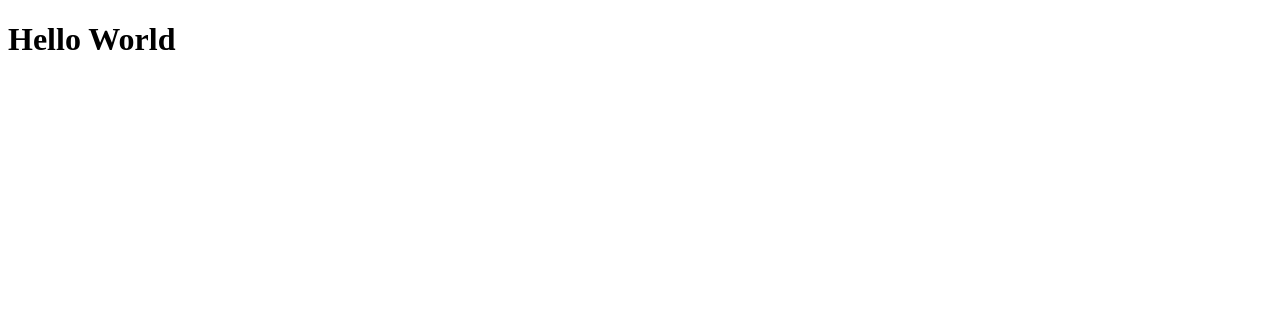
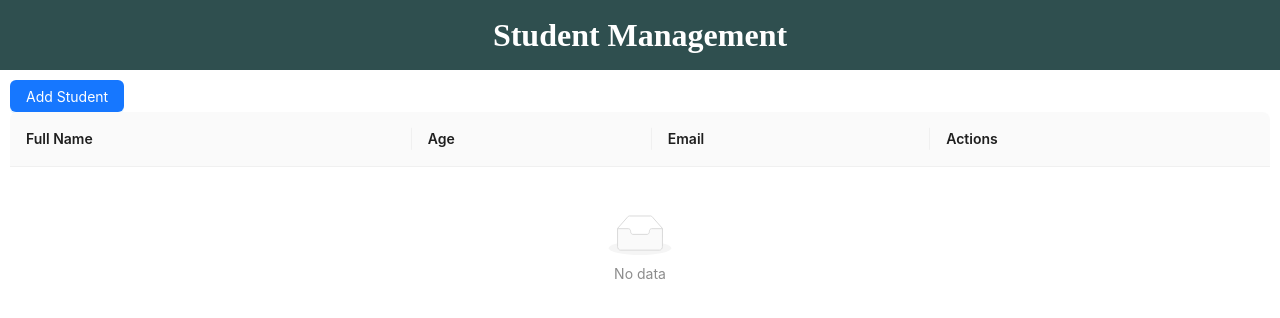
Before and after one commit to AnhSon-DHSPDHDN/fe42-reactjs, a React (Create React App) app: page / in a window 1280 px wide. Shown: the top 318 px of the page. Built offline with nearby package versions, Linux system fonts and the light colour scheme.

Commit message:
student management

```diff
--- a/package.json
+++ b/package.json
@@ -10,10 +10,13 @@
     "@types/node": "^16.18.119",
     "@types/react": "^18.3.12",
     "@types/react-dom": "^18.3.1",
+    "antd": "^5.22.1",
     "react": "^18.3.1",
     "react-dom": "^18.3.1",
     "react-scripts": "5.0.1",
+    "sass": "^1.81.0",
     "typescript": "^4.9.5",
+    "uuid": "^11.0.3",
     "web-vitals": "^2.1.4"
   },
   "scripts": {
--- a/src/App.css
+++ b/src/App.css
@@ -1,3 +1,3 @@
-.container {
-  display: flex;
+body {
+  margin: 0;
 }
--- a/src/App.tsx
+++ b/src/App.tsx
@@ -1,7 +1,20 @@
+import { Spin } from "antd";
+import Header from "./components/Header";
+import "./App.css";
+import StudentManagement from "./components/StudentManagement";
+
 function App() {
   return (
     <div className="App">
-      <h1>Hello World</h1>
+      <Header />
+      <div
+        style={{
+          padding: 10,
+        }}
+        className="management-container"
+      >
+        <StudentManagement />
+      </div>
     </div>
   );
 }
--- /dev/null
+++ b/src/components/Header/index.tsx
@@ -0,0 +1,11 @@
+import "./styles.scss";
+
+const Header = () => {
+  return (
+    <div className="header-container">
+      <h1 className="header-title">Student Management</h1>
+    </div>
+  );
+};
+
+export default Header;
--- /dev/null
+++ b/src/components/Header/styles.scss
@@ -0,0 +1,12 @@
+.header-container {
+  width: 100%;
+  background-color: darkslategrey;
+  height: 70px;
+  line-height: 70px;
+}
+
+.header-title {
+  color: white;
+  text-align: center;
+  margin: 0;
+}
--- /dev/null
+++ b/src/components/StudentManagement/index.tsx
@@ -0,0 +1,192 @@
+import { useEffect, useState } from "react";
+import { Button, Flex, Form, Input, Modal, Row, Table, TableProps } from "antd";
+import { v4 as uuidv4 } from "uuid";
+
+type TStudent = {
+  id: string;
+  name: string;
+  age: number;
+  email: string;
+};
+
+const StudentManagement = () => {
+  const [isModalOpen, setIsModalOpen] = useState(false);
+  const [editStudent, setEditStudent] = useState<TStudent | null>(null);
+  const [students, setStudents] = useState<TStudent[]>(
+    JSON.parse(localStorage.getItem("students") || "[]")
+  );
+
+  const [form] = Form.useForm();
+
+  const syncStudentToLocalStorage = () => {
+    localStorage.setItem("students", JSON.stringify(students));
+  };
+
+  useEffect(() => {
+    syncStudentToLocalStorage();
+  }, [students]);
+
+  const handleOk = () => {
+    form.submit();
+  };
+
+  const handleCancel = () => {
+    setIsModalOpen(false);
+  };
+
+  const columns: TableProps<TStudent>["columns"] = [
+    {
+      title: "Full Name",
+      dataIndex: "name",
+      key: "name",
+    },
+    {
+      title: "Age",
+      dataIndex: "age",
+      key: "age",
+    },
+    {
+      title: "Email",
+      dataIndex: "email",
+      key: "email",
+    },
+    {
+      title: "Actions",
+      key: "actions",
+      render: (_, record: TStudent) => {
+        return (
+          <Flex gap={10}>
+            <Button type="primary" onClick={() => onClickEditStudent(record)}>
+              Edit
+            </Button>
+            <Button
+              color="danger"
+              variant="outlined"
+              onClick={() => handleDeleteStudent(record)}
+            >
+              Delete
+            </Button>
+          </Flex>
+        );
+      },
+    },
+  ];
+
+  const onClickEditStudent = (record: TStudent) => {
+    setIsModalOpen(true);
+    setEditStudent(record);
+    form.setFieldsValue(record);
+  };
+
+  const handleDeleteStudent = (record: TStudent) => {
+    const newStudentsList = students.filter(
+      (_student) => _student.id !== record.id
+    );
+    setStudents(newStudentsList);
+  };
+
+  const onClickAddStudent = () => {
+    setIsModalOpen(true);
+  };
+
+  const onFinish = (values: Omit<TStudent, "id">) => {
+    if (editStudent) {
+      const _students = [...students];
+      const indexEdit = _students.findIndex(
+        (student) => student.id === editStudent.id
+      );
+
+      if (indexEdit > -1) {
+        _students[indexEdit] = {
+          ...values,
+          id: editStudent.id,
+        };
+
+        setStudents(_students);
+      }
+
+      form.resetFields();
+      setEditStudent(null);
+      setIsModalOpen(false);
+      return;
+    }
+
+    const newStudent: TStudent = {
+      ...values,
+      id: uuidv4(),
+    };
+    setStudents([...students, newStudent]);
+    form.resetFields(); // reset form
+    setIsModalOpen(false);
+  };
+
+  return (
+    <div>
+      <Row>
+        <Button type="primary" onClick={onClickAddStudent}>
+          Add Student
+        </Button>
+      </Row>
+      <Table<TStudent> columns={columns} dataSource={students} rowKey={"id"} />
+
+      <Modal
+        title={editStudent ? "Edit Student" : "Add Student"}
+        open={isModalOpen}
+        onOk={handleOk}
+        onCancel={handleCancel}
+      >
+        <Form layout="vertical" form={form} onFinish={onFinish}>
+          <Form.Item
+            label="Full Name:"
+            name={"name"}
+            rules={[
+              {
+                required: true,
+                message: "Full name is required",
+              },
+            ]}
+          >
+            <Input />
+          </Form.Item>
+          <Form.Item
+            label="Age:"
+            name={"age"}
+            rules={[
+              {
+                required: true,
+                message: "Age is required",
+              },
+              {
+                type: "number",
+                min: 1,
+                max: 99,
+                transform: (value) => +value,
+                message: "Age is Number",
+              },
+            ]}
+          >
+            <Input />
+          </Form.Item>
+          <Form.Item
+            label="Email:"
+            name={"email"}
+            rules={[
+              {
+                required: true,
+                message: "Email is required",
+              },
+              {
+                type: "email",
+                message: "Email is invalid",
+              },
+            ]}
+          >
+            <Input />
+          </Form.Item>
+        </Form>
+      </Modal>
+    </div>
+  );
+};
+
+export default StudentManagement;
```
Also changed, not shown: 1 other file (tests, documents, lock files or other folders).
